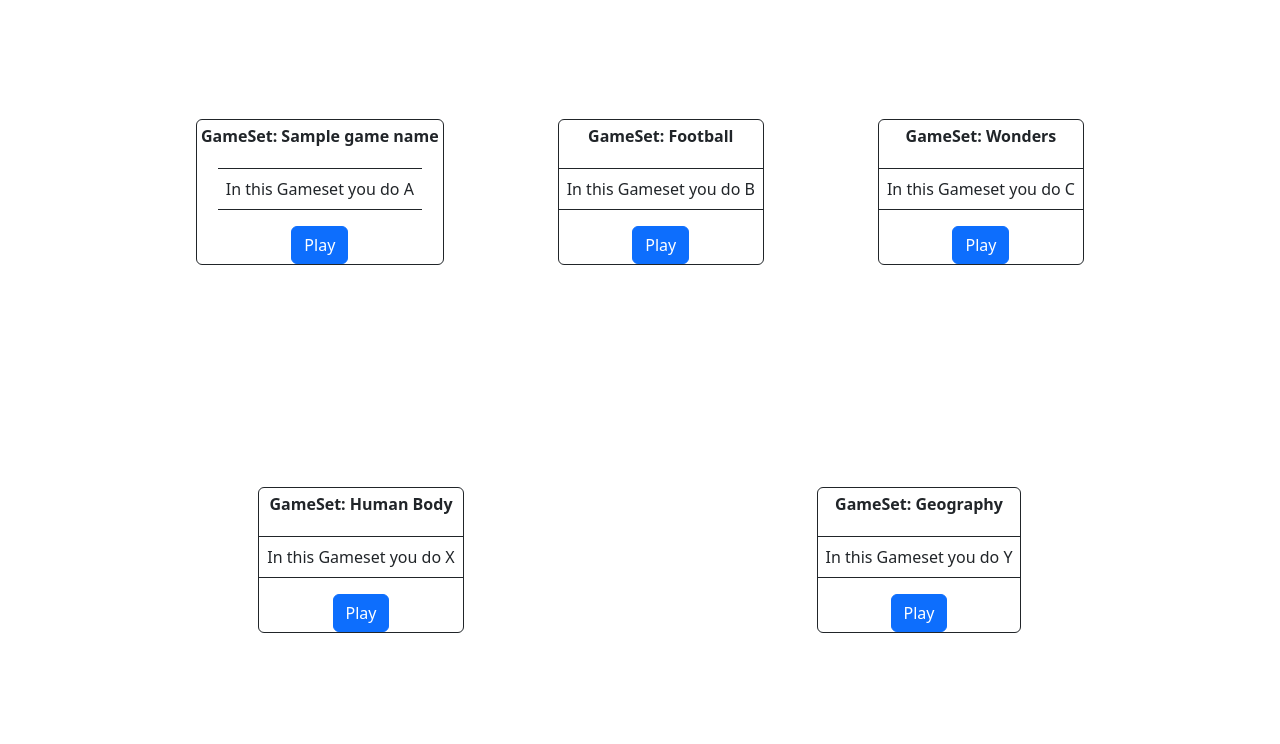
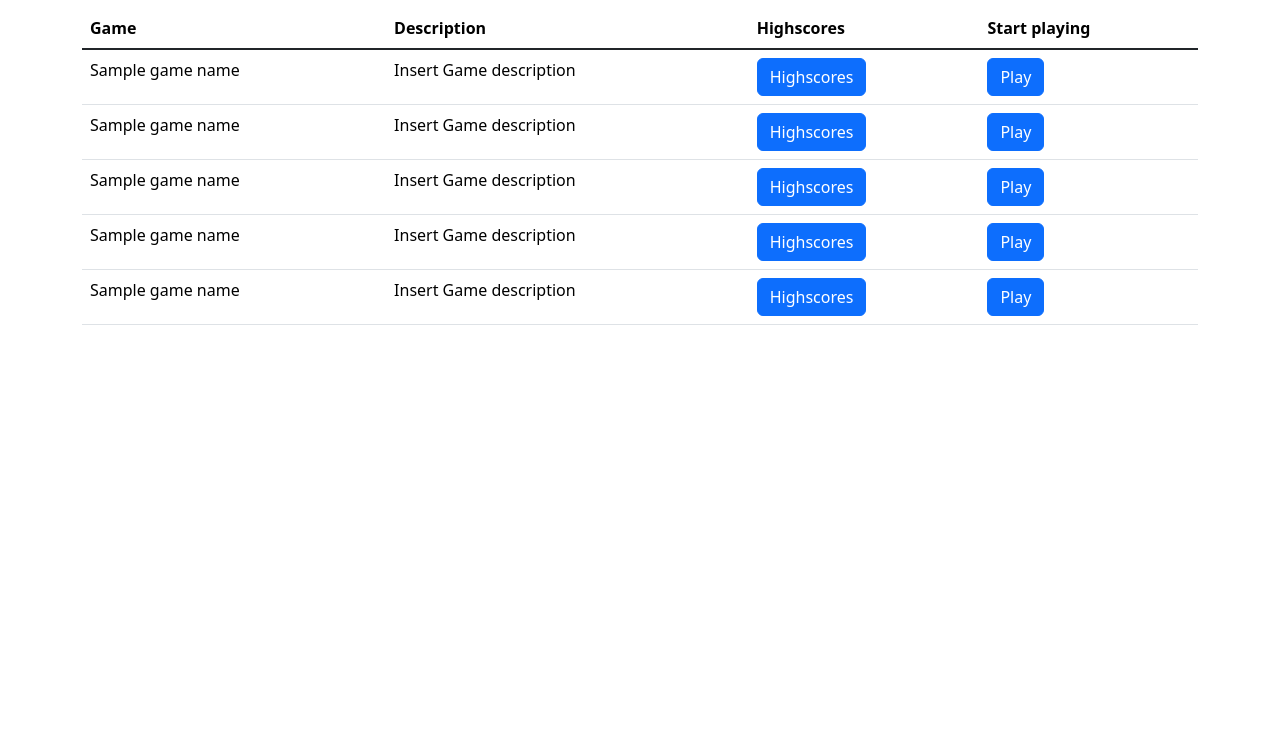
Before and after one commit to IkeTurtle/gamedle, a Flask app: template templates/game_set_play.html in a window 1280 px wide. Shown: the part 56-800 px from the top of the page. Run offline with Flask 3, Linux system fonts and the light colour scheme; the template is opened without the code that fills it: most values are stand-ins (such as "Sample title", 1, 10 or a date in 2020); some libraries are stand-ins or nearby versions.

Commit message:
altered highscore ui & made game_set_play a table

```diff
--- a/templates/game_set_play.html
+++ b/templates/game_set_play.html
@@ -44,67 +44,49 @@
 
 
 <div class="container h-100">
-            <div class="d-flex h-50 justify-content-evenly align-items-center">
-                    <div class="d-flex w-30 flex-column align-items-center">
-                        <div class="border border-dark border-1 rounded-2">
-                            <div class="vstack gap-3 align-items-center">
-                                <div class="p-1 fw-bold">GameSet: {{ game_name }}</div>
-                                    <div class="border border-dark border-1 border-start-0 border-end-0">
-                                    <div class="p-2">In this Gameset you do A</div>
-                                    </div>
-                                <a class="btn btn-primary" href="{{ url_for('game_set', game_id=game_id, round=1) }}" >Play</a>
-                            </div>
-                        </div>
-                    </div>
-                    <div class="d-flex w-30 flex-column align-items-center">
-                        <div class="border border-dark border-1 rounded-2">
-                            <div class="vstack gap-3 align-items-center">
 
-                                <div class="p-1 fw-bold">GameSet: Football</div>
-                                    <div class="border border-dark border-1 border-start-0 border-end-0">
-                                    <div class="p-2">In this Gameset you do B</div>
-                                    </div>
+            <table class="table w-100">
+                        <thead class="thead-dark">
+                                <tr>
+                                    <th scope="col">Game</th>
+                                    <th scope="col">Description</th>
+                                    <th scope="col">Highscores</th>
+                                    <th scope="col">Start playing</th>
+                                 </tr>
+                         </thead>
+                         <tbody class="table-group-divider">
+                                <tr>
+                                    <td>{{ game_name }}</td>
+                                    <td>Insert Game description</td>
+                                    <td><a class="btn btn-primary" href="../GameSet2/score">Highscores</a></td>
+                                    <td><a class="btn btn-primary" href="../GameSet1">Play</a></td>
+                                </tr>
+                                <tr>
+                                    <td>{{ game_name }}</td>
+                                    <td>Insert Game description</td>
+                                    <td><a class="btn btn-primary" href="../GameSet1/score">Highscores</a></td>
+                                    <td><a class="btn btn-primary" href="../GameSet2">Play</a></td>
+                                </tr>
+                                <tr>
+                                    <td>{{ game_name }}</td>
+                                    <td>Insert Game description</td>
+                                    <td><a class="btn btn-primary" href="../GameSet3/score">Highscores</a></td>
+                                    <td><a class="btn btn-primary" href="../GameSet3">Play</a></td>
+                                </tr>
+                                <tr>
+                                    <td>{{ game_name }}</td>
+                                    <td>Insert Game description</td>
+                                    <td><a class="btn btn-primary" href="../GameSet4/score">Highscores</a></td>
+                                    <td><a class="btn btn-primary" href="../GameSet4">Play</a></td>
+                                </tr>
+                                <tr>
+                                    <td>{{ game_name }}</td>
+                                    <td>Insert Game description</td>
+                                    <td><a class="btn btn-primary" href="../GameSet5/score">Highscores</a></td>
+                                    <td><a class="btn btn-primary" href="../GameSet5">Play</a></td>
+                                </tr>
 
-                                <a class="btn btn-primary w-20" href="{{ url_for('game_set', game_id=game_id, round=1) }}" >Play</a>
-                            </div>
-                        </div>
-                    </div>
-                    <div class="d-flex w-30 flex-column align-items-center">
-                        <div class="border border-dark border-1 rounded-2">
-                            <div class="vstack gap-3 align-items-center">
-                                <div class="p-1 fw-bold">GameSet: Wonders</div>
-                                    <div class="border border-dark border-1 border-start-0 border-end-0">
-                                    <div class="p-2">In this Gameset you do C</div>
-                                    </div>
-                                <a class="btn btn-primary" href="{{ url_for('game_set', game_id=game_id, round=1) }}" >Play</a>
-                            </div>
-                        </div>
-                    </div>
-            </div>
-            <div class="d-flex h-50 justify-content-evenly align-items-center">
-                    <div class="d-flex w-50 flex-column align-items-center">
-                        <div class="border border-dark border-1 rounded-2">
-                            <div class="vstack gap-3 align-items-center">
-                                <div class="p-1 fw-bold">GameSet: Human Body</div>
-                                    <div class="border border-dark border-1 border-start-0 border-end-0">
-                                    <div class="p-2">In this Gameset you do X</div>
-                                    </div>
-                                <a class="btn btn-primary" href="{{ url_for('game_set', game_id=game_id, round=1) }}" >Play</a>
-                            </div>
-                        </div>
-                    </div>
-                    <div class="d-flex w-50 flex-column align-items-center">
-                        <div class="border border-dark border-1 rounded-2">
-                            <div class="vstack gap-3 align-items-center">
-                                <div class="p-1 fw-bold">GameSet: Geography</div>
-                                    <div class="border border-dark border-1 border-start-0 border-end-0">
-                                    <div class="p-2">In this Gameset you do Y</div>
-                                    </div>
-                                <a class="btn btn-primary" href="../Gameset5/1" >Play</a>
-                            </div>
-                        </div>
-                    </div>
-            </div>
+                        </tbody>
 
  </div>
     {{ bootstrap.load_js() }}
```
Also changed, not shown: templates/game_score.html (+9 -2 lines).
